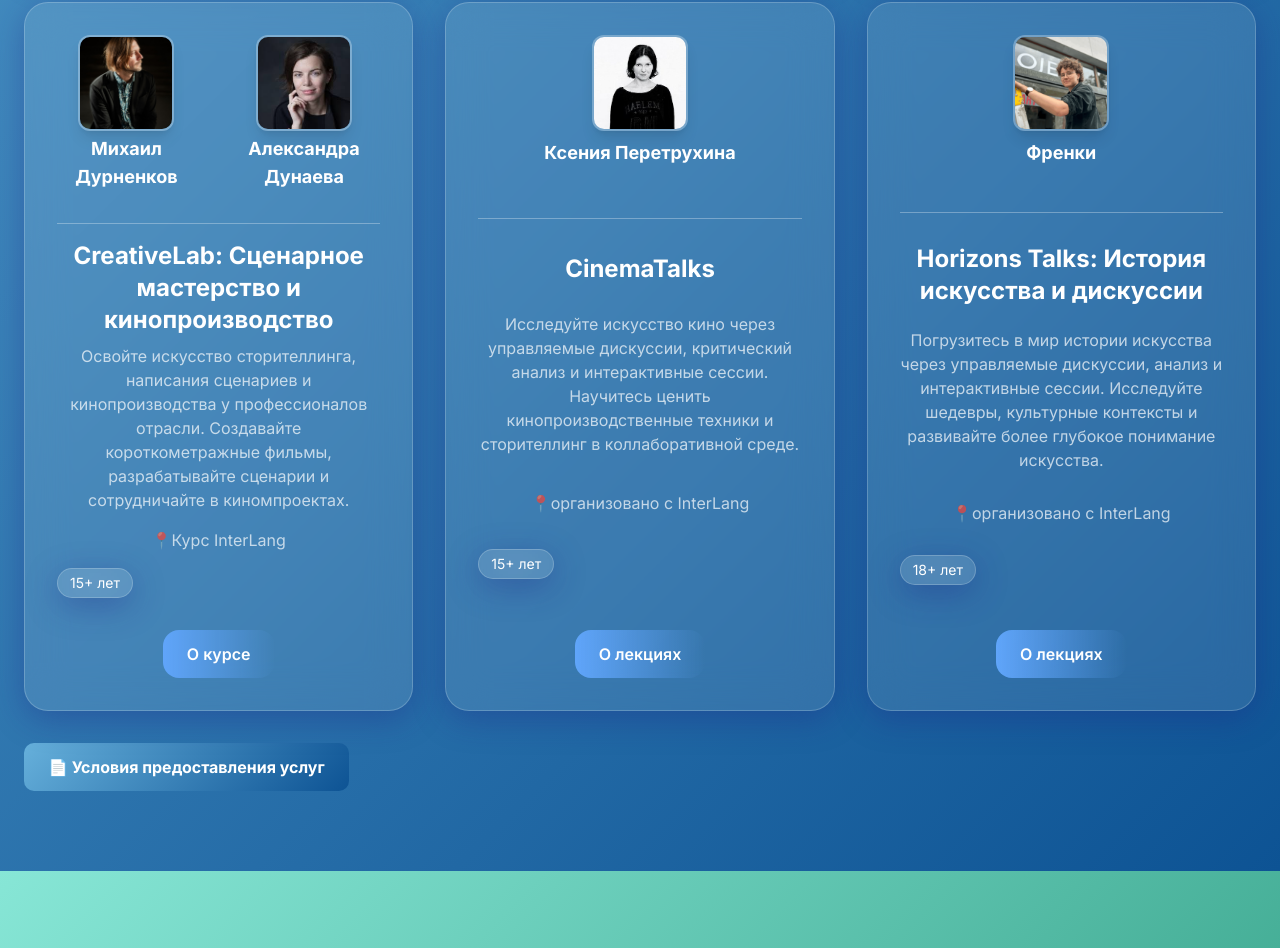
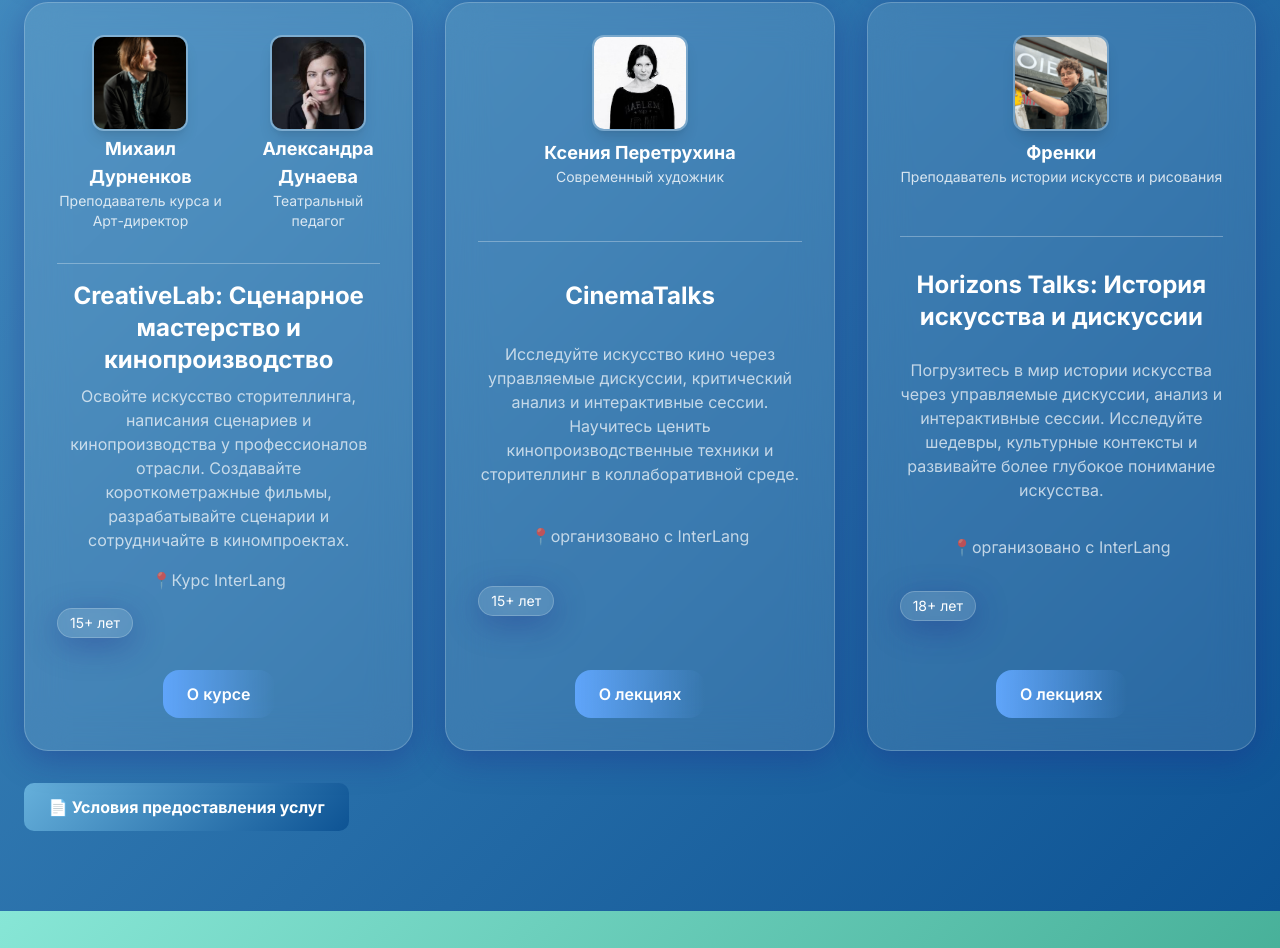
Before and after one commit to AurinkoLab/ru, a plain HTML site: page index.html in a window 1280 px wide. Shown: the part 2024-2972 px from the top of the page. Drawn offline with nearby package versions, Linux system fonts and the light colour scheme.

Commit message:
mikhail and Alexandra

```diff
--- a/index.html
+++ b/index.html
@@ -512,12 +512,12 @@
                         <div class="flex flex-col items-center mb-4 md:mb-0">
                             <img src="src/mikhail.jpg" alt="Mikhail Durnenkov" class="w-24 h-24 object-cover rounded-xl shadow-lg border-2 border-white/20 bg-white/10 mb-1">
                             <h4 class="text-white font-bold text-lg">Михаил Дурненков</h4>
-                            <!-- <p class="text-white/80 text-sm">Арт-директор</p> -->
+                            <p class="text-white/80 text-sm">Преподаватель курса и Арт-директор</p>
                         </div>
                         <div class="flex flex-col items-center">
                             <img src="src/sasha.png" alt="Alexandra Dunaeva" class="w-24 h-24 object-cover rounded-xl shadow-lg border-2 border-white/20 bg-white/10 mb-1">
                             <h4 class="text-white font-bold text-lg">Александра Дунаева</h4>
-                            <!-- <p class="text-white/80 text-sm">Театральный педагог</p> -->
+                            <p class="text-white/80 text-sm">Театральный педагог</p>
                         </div>
                     </div>
                     <div class="border-t border-white/30 my-4 w-full"></div>
@@ -542,7 +542,7 @@
                     <div class="flex flex-col items-center text-center mb-4">
                         <img src="src/ksenia.jpg" alt="Ksenia Peretrukhina" class="w-24 h-24 object-cover rounded-xl shadow-lg border-2 border-white/20 bg-white/10 mb-2">
                         <h4 class="text-white font-bold text-lg">Ксения Перетрухина</h4>
-                        <!-- <p class="text-white/80 text-sm">Современный художник</p> -->
+                        <p class="text-white/80 text-sm">Современный художник</p>
                     </div>
                     <div class="border-t border-white/30 my-4 w-full"></div>
                     <h3 class="text-2xl font-bold text-white text-center mb-2">CinemaTalks</h3>
@@ -566,7 +566,7 @@
                     <div class="flex flex-col items-center text-center mb-4">
                         <img src="src/frankie.png" alt="Frankie" class="w-24 h-24 object-cover rounded-xl shadow-lg border-2 border-white/20 bg-white/10 mb-2">
                         <h4 class="text-white font-bold text-lg">Френки</h4>
-                        <!-- <p class="text-white/80 text-sm">Преподаватель истории искусств</p> -->
+                        <p class="text-white/80 text-sm">Преподаватель истории искусств и рисования</p>
                     </div>
                     <div class="border-t border-white/30 my-4 w-full"></div>
                     <h3 class="text-2xl font-bold text-white text-center mb-2">Horizons Talks: История искусства и дискуссии</h3>
```
